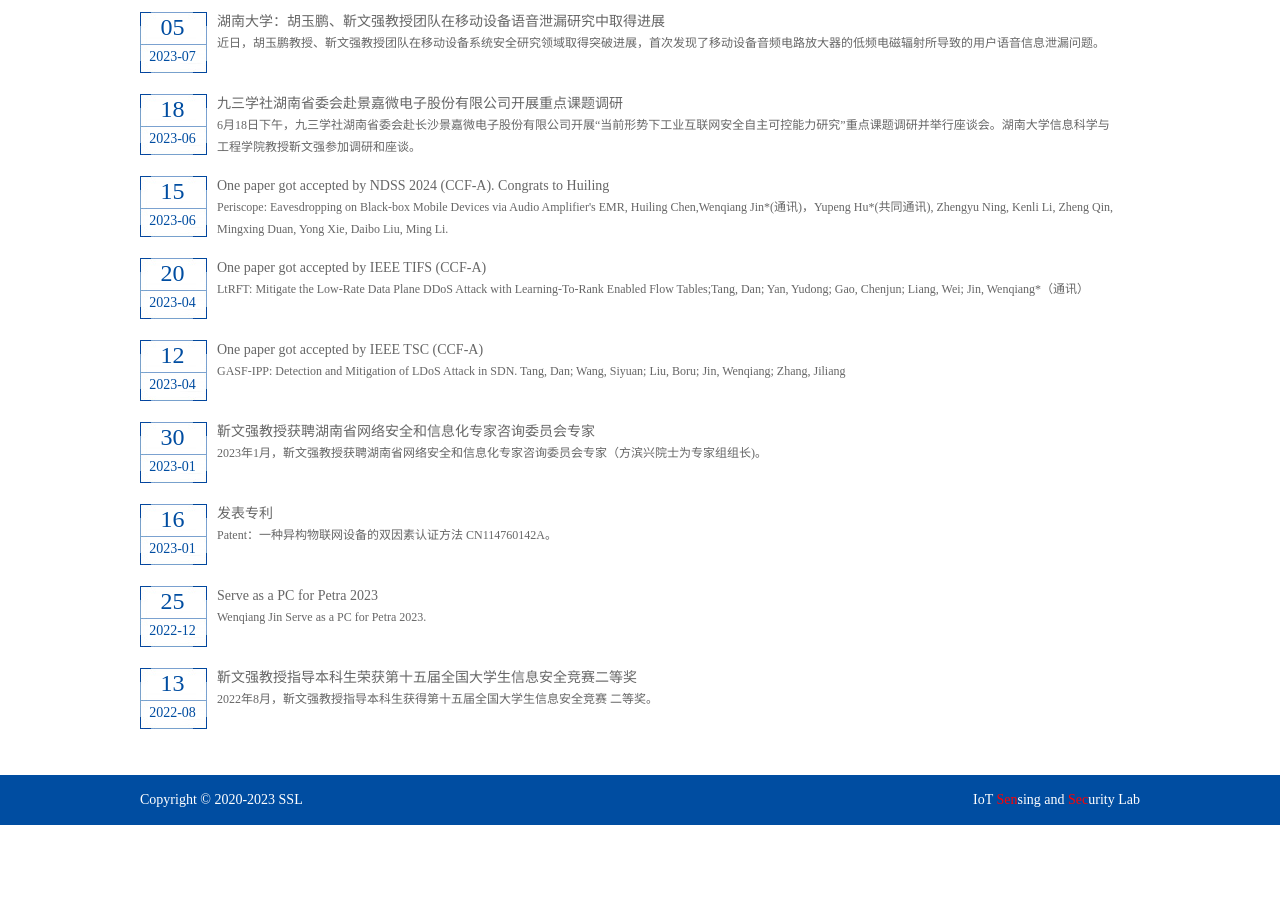
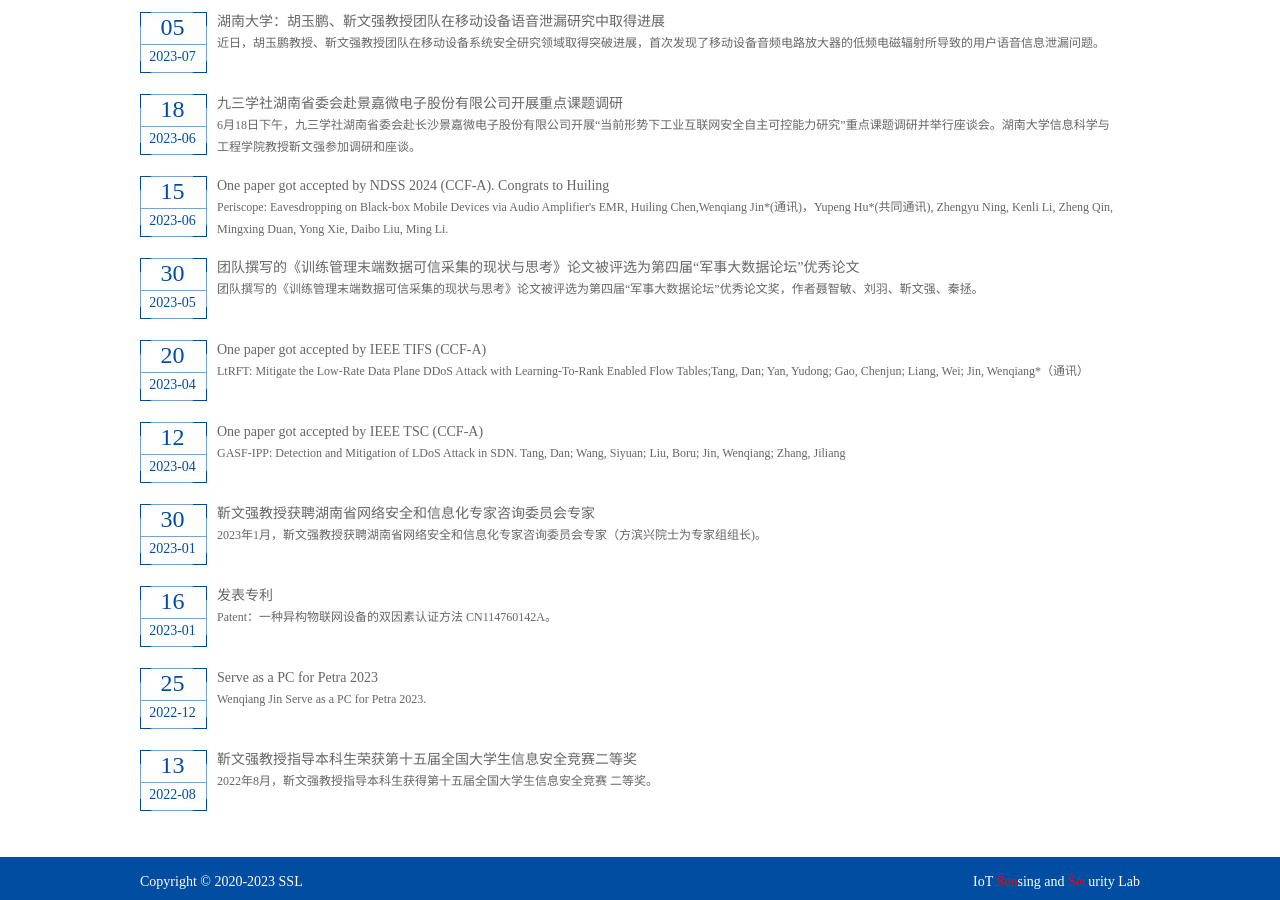
Before and after one commit to senseclab/senseclab.github.io, a Jekyll site: the page built from index.html, in a window 1280 px wide and 900 px high, scrolled down 1278 px. Built offline with Jekyll 4.4.1, drawn with Linux system fonts in a browser that asks for light colours; before the commit the page ends 2103 px from its top, so only the background shows below that.

Commit message:
lab news

```diff
--- a/index.html
+++ b/index.html
@@ -137,6 +137,17 @@ jQuery(".main_img_c").slide({mainCell:".bd ul",effect:"leftLoop",autoPlay:true,d
 
           <li class="li">
             <div class="date">
+              <p class="day"><a style="color:#004da1">30</a></p>
+              <span class="month"><a style="color:#004da1">2023-05</a></span>
+            </div>
+            <div class="text">
+              <h3 style="overflow: hidden;text-overflow: ellipsis;white-space: nowrap;"><a>团队撰写的《训练管理末端数据可信采集的现状与思考》论文被评选为第四届“军事大数据论坛”优秀论文</a></h3>
+              <p><a>团队撰写的《训练管理末端数据可信采集的现状与思考》论文被评选为第四届“军事大数据论坛”优秀论文奖，作者聂智敏、刘羽、靳文强、秦拯。</a></p>
+            </div>
+          </li>
+
+          <li class="li">
+            <div class="date">
               <p class="day"><a style="color:#004da1">20</a></p>
               <span class="month"><a style="color:#004da1">2023-04</a></span>
             </div>
```
